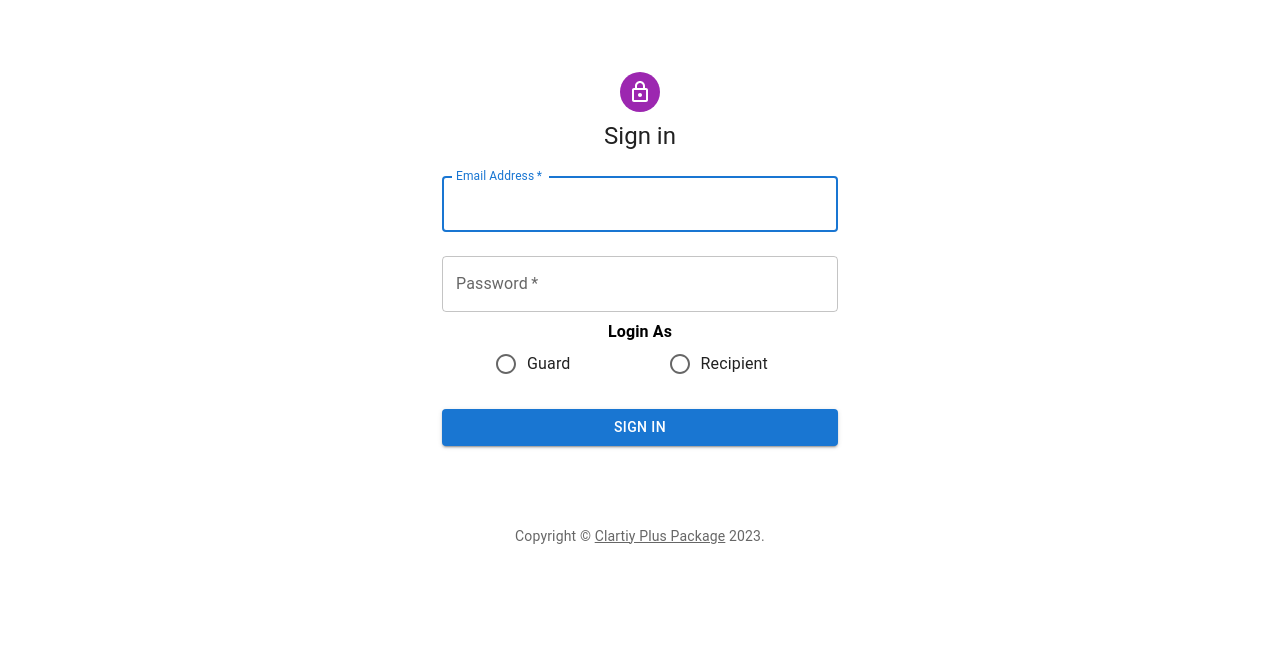
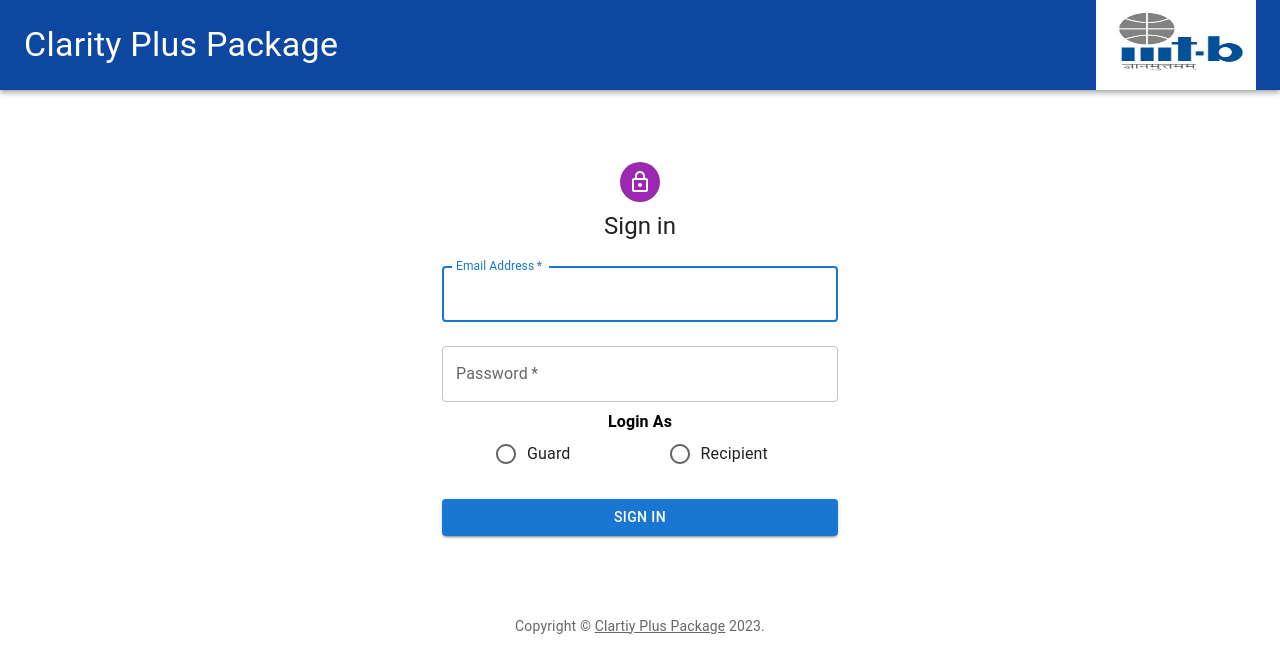
Before and after one commit to Srivastava-Rani-Aakanksha/Clarity_Plus_Package-Frontend-, a React (Create React App) app: page / in a window 1280 px wide. Shown: the top 672 px of the page. Built offline with nearby package versions, Linux system fonts and the light colour scheme.

Commit message:
Minor changes

```diff
--- a/src/components/GuardDashboard.js
+++ b/src/components/GuardDashboard.js
@@ -57,7 +57,7 @@ function GuardDashboard() {
                 <SearchIcon />
             </Avatar>
             </Button>
-            <Button sx={{
+            <Button variant="outlined" sx={{
               fontWeight: 700,
               color: 'white',
               textDecoration: 'underline',
--- a/src/components/Header.js
+++ b/src/components/Header.js
@@ -11,7 +11,7 @@ const Header=()=> {
   return (
     <Box sx={{ flexGrow: 1 }}>
       <AppBar position="static" sx={{backgroundColor:'#0d47a1'}}>
-        <Toolbar>
+        <Toolbar >
         <a href="https://www.iiitb.ac.in/" style={{ textDecoration: 'none',color: 'white'}}>
           <Typography variant="h4" component="div" sx={{ flexGrow: 1, textDecoration: 'none',
       '&:hover': {
@@ -19,15 +19,17 @@ const Header=()=> {
             Clarity Plus Package
           </Typography>
           </a>
-          <Button sx={{
+          <Button
+            variant="outlined"
+            sx={{
             fontWeight: 700,
             color: 'white',
             textDecoration: 'underline',
             fontSize: '1.2rem',
             marginTop:"20px",
-            marginLeft: "650px"}} href="/">
+            marginLeft: "1200px"}} href="/">
             Logout
-            </Button>
+          </Button>
           <img
             src= {imgPath}
             style={{ width: 160, height: 90, marginLeft: 'auto' }}
--- a/src/components/Login.js
+++ b/src/components/Login.js
@@ -16,6 +16,11 @@ import RadioGroup from '@mui/material/RadioGroup';
 import FormControlLabel from '@mui/material/FormControlLabel';
 import FormControl from '@mui/material/FormControl';
 import FormLabel from '@mui/material/FormLabel';
+
+import AppBar from '@mui/material/AppBar';
+import { Toolbar } from '@mui/material';
+import imgPath from "./Images/unnamed.jpg"
+
 import axios from 'axios';
 
 function Copyright(props) {
@@ -77,6 +82,23 @@ function Login() {
 
   return (
     <ThemeProvider theme={theme}>
+      <Box sx={{ flexGrow: 1 }}>
+      <AppBar position="static" sx={{backgroundColor:'#0d47a1'}}>
+        <Toolbar>
+        <a href="https://www.iiitb.ac.in/" style={{ textDecoration: 'none',color: 'white'}}>
+          <Typography variant="h4" component="div" sx={{ flexGrow: 1, textDecoration: 'none',
+      '&:hover': {
+        textDecoration: 'underline',}}}>
+            Clarity Plus Package
+          </Typography>
+          </a>
+          <img
+            src= {imgPath}
+            style={{ width: 160, height: 90, marginLeft: 'auto' }}
+          />
+        </Toolbar>
+      </AppBar>
+    </Box>
       <Container component="main" maxWidth="xs">
         <CssBaseline />
         <Box
```
Also changed, not shown: 1 other file (tests, documents, lock files or other folders).
